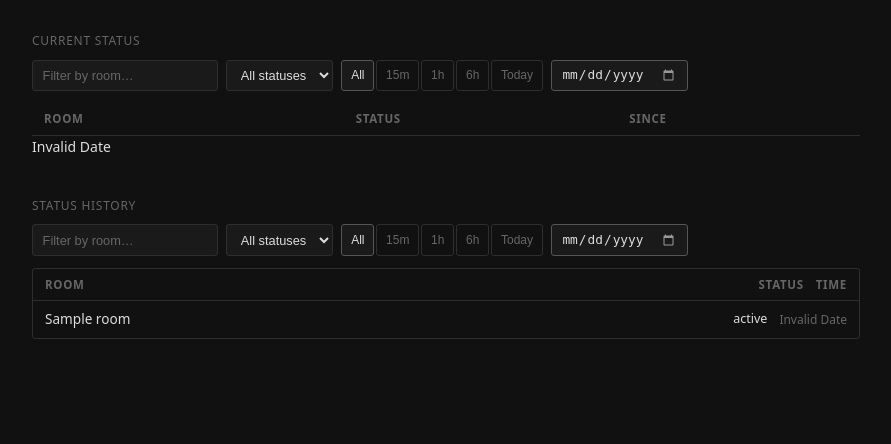
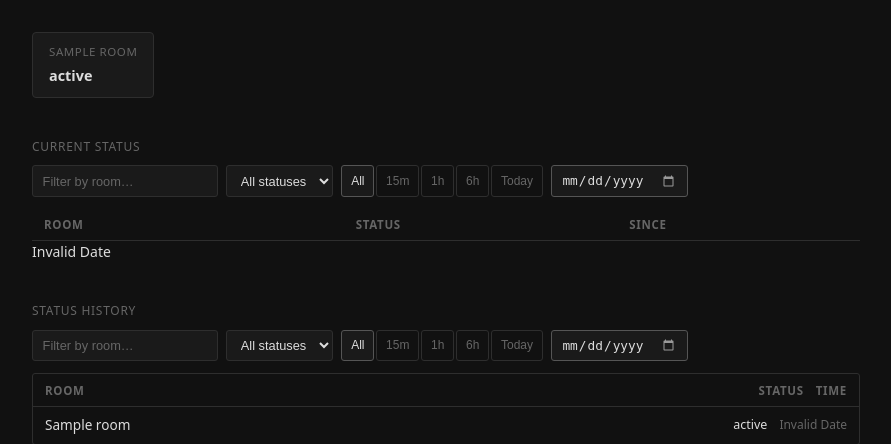
Before and after one commit to TemariVirus/Lightbrary, a Flask app: template code/server-pi/templates/dashboard.html in a window 1280 px wide. Shown: the part 69-513 px from the top of the page, without its empty margins (194-1085 px from the left). Run offline with Flask 3, Linux system fonts and the light colour scheme; the template is opened without the code that fills it: most values are stand-ins (such as "Sample title", 1, 10 or a date in 2020); lists and menus that the app fills with data are empty.

Commit message:
feat: add status per room

```diff
--- a/code/server-pi/templates/dashboard.html
+++ b/code/server-pi/templates/dashboard.html
@@ -65,6 +65,39 @@
       }
 
       section { margin-bottom: 2.5rem; }
+
+      /* Overview cards */
+      .overview-grid {
+        display: flex;
+        flex-wrap: wrap;
+        gap: .5rem;
+        margin-bottom: 2.5rem;
+      }
+
+      .room-card {
+        background: var(--surface);
+        border: 1px solid var(--border);
+        border-radius: 4px;
+        padding: .65rem 1rem;
+        min-width: 120px;
+      }
+
+      .room-card-name {
+        font-size: .72rem;
+        text-transform: uppercase;
+        letter-spacing: .05em;
+        color: var(--muted);
+        margin-bottom: .25rem;
+      }
+
+      .room-card-status {
+        font-size: .9rem;
+        font-weight: 600;
+      }
+
+      .room-card-status.Available { color: var(--available); }
+      .room-card-status.Occupied  { color: var(--occupied); }
+      .room-card-status.Offline   { color: var(--offline); }
 
       /* Filter bar */
       .filters {
@@ -264,6 +297,16 @@
         <h1>Lightbrary / Room Status</h1>
         <span id="last-updated">Live</span>
       </header>
+
+      <!-- Overview -->
+      <div class="overview-grid" id="overview-grid">
+        {% for room in rooms %}
+        <div class="room-card" id="ov-{{ room.room }}">
+          <div class="room-card-name">{{ room.room }}</div>
+          <div class="room-card-status {{ room.status }}">{{ room.status }}</div>
+        </div>
+        {% endfor %}
+      </div>
 
       <!-- Current Status -->
       <section id="rooms-section">
@@ -522,6 +565,24 @@
         });
       });
 
+      // ── Overview card upsert ─────────────────────────────────────────────────
+
+      const overviewGrid = document.getElementById('overview-grid');
+
+      function upsertCard(room, status) {
+        let card = document.getElementById('ov-' + room);
+        if (!card) {
+          card = document.createElement('div');
+          card.className = 'room-card';
+          card.id = 'ov-' + room;
+          card.innerHTML = `<div class="room-card-name">${room}</div><div class="room-card-status"></div>`;
+          overviewGrid.appendChild(card);
+        }
+        const s = card.querySelector('.room-card-status');
+        s.className   = `room-card-status ${status}`;
+        s.textContent = status;
+      }
+
       // ── Row upsert ───────────────────────────────────────────────────────────
 
       const table = document.getElementById('rooms-table');
@@ -556,8 +617,10 @@
         sinceEl.dataset.since = time;
         sinceEl.textContent   = relTime(time);
 
+        upsertCard(room, status);
         applyRoomFilter();
       }
+
 
       // ── History prepend ──────────────────────────────────────────────────────
 
```
